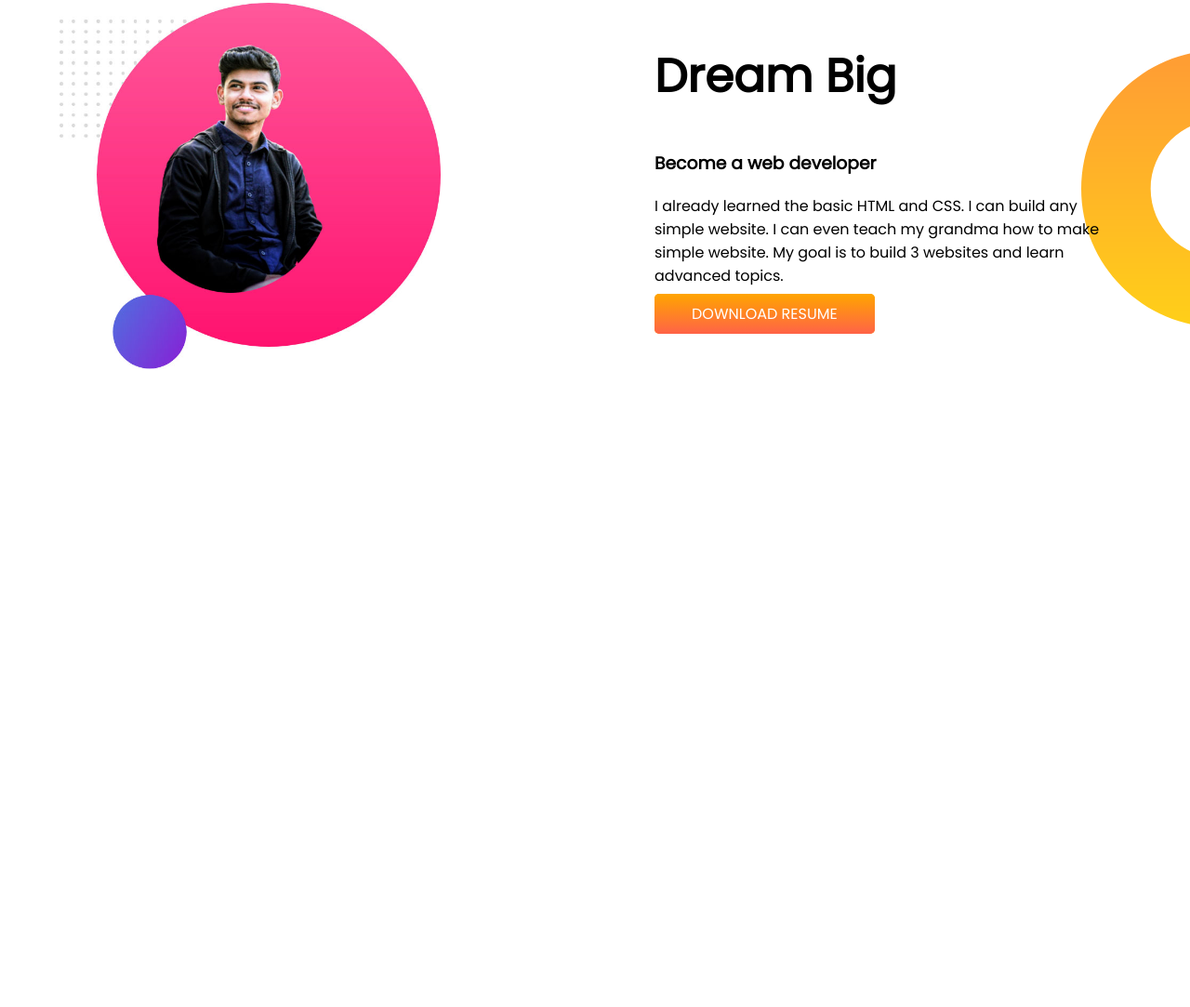
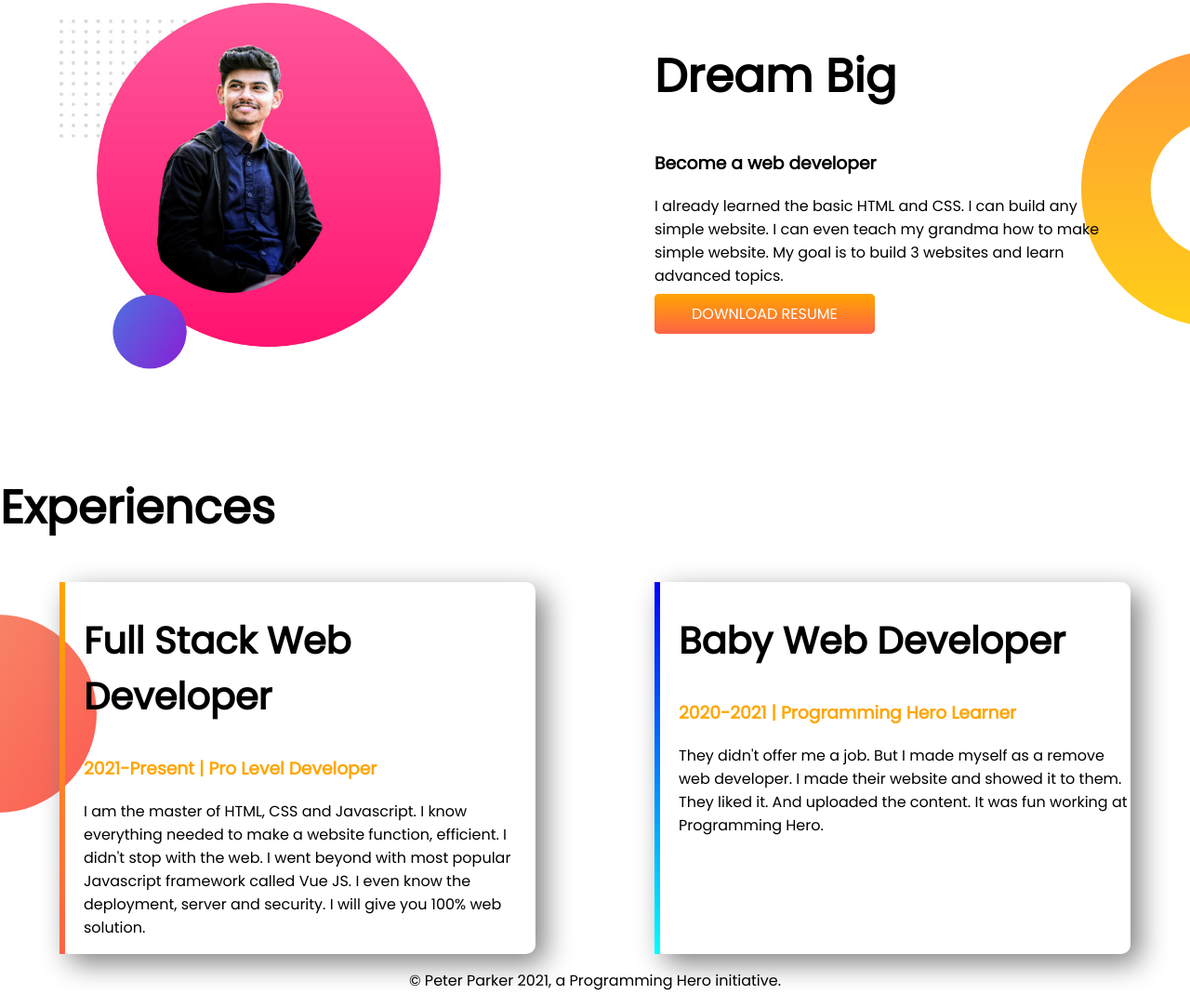
Before and after one commit to Minhajul1/developer-portfolio, a plain HTML site: page index.html in a window 1280 px wide. Shown: the part 652-1735 px from the top of the page at 93% size. Before the commit the page ends 1120 px from the top, so only its background shows below. Drawn offline with Linux system fonts and the light colour scheme.

Commit message:
frist portfolio

```diff
--- a/index.html
+++ b/index.html
@@ -11,7 +11,7 @@
     <link rel="stylesheet" href="style.css">
 </head>
 <body>
-    <section class="top-banner">
+    <section class="top-banner flexible-container">
         <div class="half-width">
             <h1>Welcome To</h1>
             <h1 ><span class="orange">Mr.Nayeem</span> World</h1>
@@ -24,7 +24,7 @@
             <img src="images/iiuc.png" alt="">
         </div>
     </section>
-    <section class="dream">
+    <section class="dream flexible-container">
         <div class="half-width">
             <img src="images/my-photo.jpg" alt="">
         </div>
@@ -35,6 +35,24 @@
             <a class="link-button" href="#">DOWNLOAD RESUME</a>
         </div>
     </section>
+    <section class="experi">
+        <h1>Experiences</h1>
+        <div class="flexible-container">
+            <div id="web-stack" class="experienc-item">
+                <h2>Full Stack Web Developer</h2>
+                <h3 class="color">2021-Present | Pro Level Developer</h3>
+                <p>I am the master of HTML, CSS and Javascript. I know everything needed to make a website function, efficient. I didn't stop with the web. I went beyond with most popular Javascript framework called Vue JS. I even know the deployment, server and security. I will give you 100% web solution.</p>
+            </div>
+            <div id="web-experience" class="experienc-item">
+                <h2>Baby Web Developer</h2>
+                <h3 class="color">2020-2021 | Programming Hero Learner</h3>
+                <p>They didn't offer me a job. But I made myself as a remove web developer. I made their website and showed it to them. They liked it. And uploaded the content. It was fun working at Programming Hero.</p>
+            </div>
+        </div>
+    </section>
+    <footer>
+        <p>© Peter Parker 2021, a Programming Hero initiative.</p>
+    </footer>
 
 </body>
 </html>
--- a/style.css
+++ b/style.css
@@ -5,10 +5,13 @@ body{
 h1{
     font-size: 50px;
 }
+h2{
+    font-size: 40px;
+}
 .orange{
     color: orange;
 }
-section{
+.flexible-container{
     display: flex;
 }
 .half-width{
@@ -35,3 +38,32 @@ section{
     background-repeat: no-repeat;
     background-position: right;
 }
+.color{
+    color: orange;
+}
+.experi{
+    background-image: url(images/exp-bg.png);
+    background-repeat: no-repeat;
+    background-position: left;
+}
+.experienc-item{
+    width: 40%;
+    margin-left: 5%;
+    margin-right: 5%;
+    padding-left: 20px;
+    box-shadow: 10px 10px 30px gray;
+    border-radius: 10px;
+}
+#web-experience{
+    border-left: 6px solid;
+    border-image: linear-gradient(blue,cyan);
+    border-image-slice: 1;
+}
+#web-stack{
+    border-left: 6px solid;
+    border-image: linear-gradient(orange,tomato);
+    border-image-slice: 1;
+}
+footer p{
+    text-align: center;
+}
```
Also changed, not shown: 5 other files.
